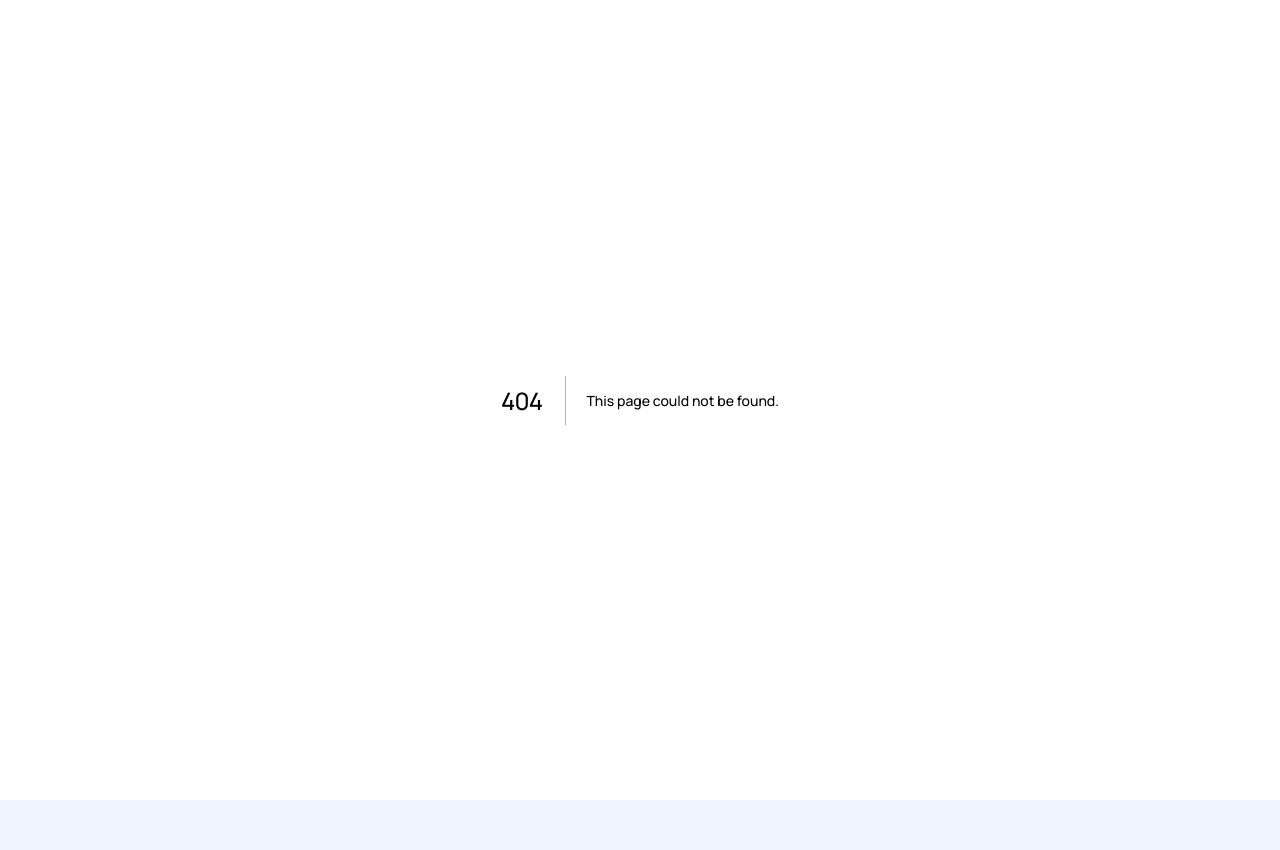
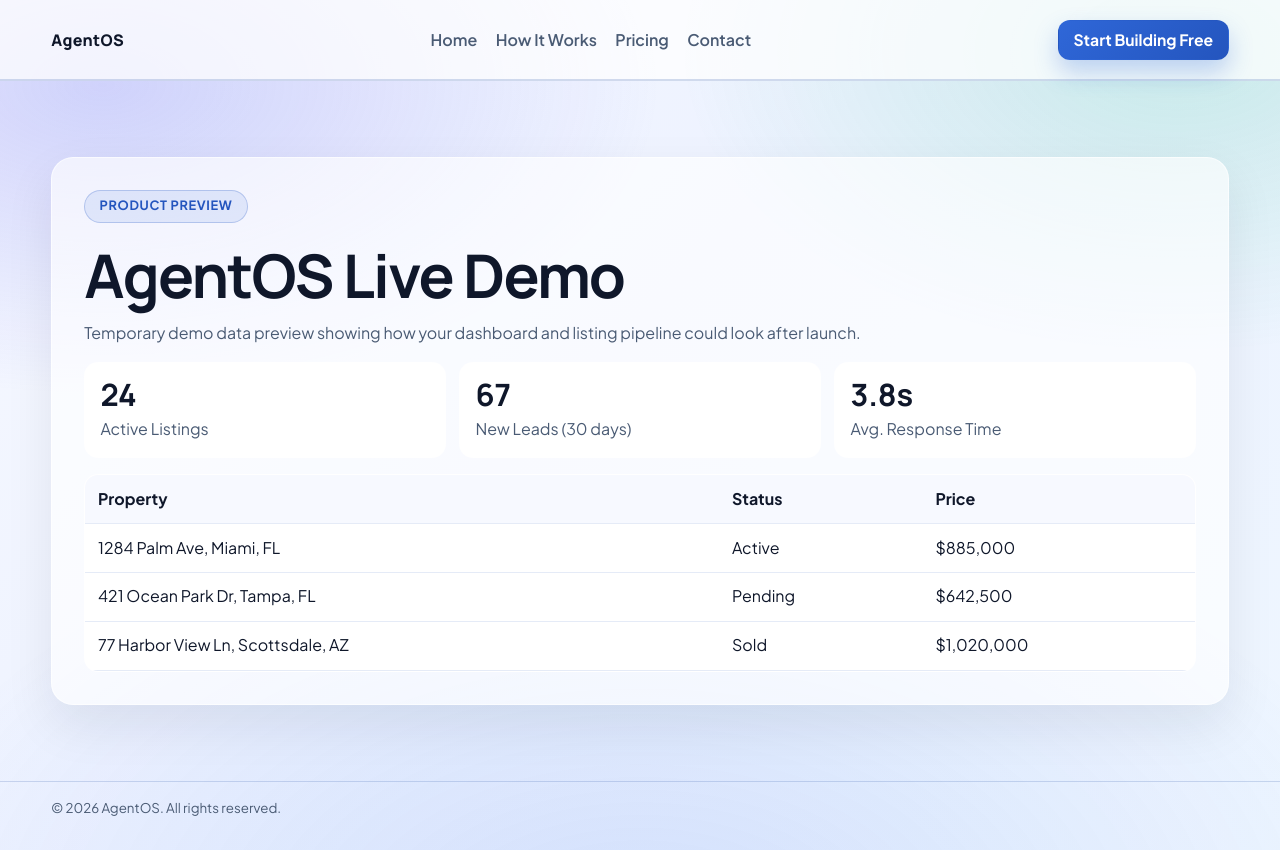
Before and after one commit to xSunnyyy/AgentOS, a Next.js app: page /live-demo in a window 1280 px wide. Before the commit this address had no page. Before the commit the page ends 800 px from the top, so only its background shows below. Built offline with nearby package versions, Linux system fonts and the light colour scheme.

Commit message:
Match homepage contact fields and add live demo page

```diff
--- a/pages/contact.js
+++ b/pages/contact.js
@@ -100,9 +100,6 @@ export default function ContactPage() {
                 <label htmlFor="email">Email</label>
                 <input id="email" name="email" type="email" autoComplete="email" required />
 
-                <label htmlFor="brokerage-name">Brokerage Name</label>
-                <input id="brokerage-name" name="brokerage-name" type="text" autoComplete="organization" />
-
                 <label htmlFor="website">Website (if existing)</label>
                 <input id="website" name="website" type="url" placeholder="https://" />
 
--- a/pages/index.js
+++ b/pages/index.js
@@ -134,7 +134,7 @@ export default function HomePage() {
                 <a className="btn btn-primary btn-lg" href="/contact">
                   Start Building Free
                 </a>
-                <a className="btn btn-secondary btn-lg" href="/how-it-works">
+                <a className="btn btn-secondary btn-lg" href="/live-demo">
                   View Live Demo
                 </a>
               </div>
@@ -199,9 +199,6 @@ export default function HomePage() {
               <label htmlFor="home-email">Email</label>
               <input id="home-email" name="email" type="email" autoComplete="email" required />
 
-              <label htmlFor="home-brokerage-name">Brokerage Name</label>
-              <input id="home-brokerage-name" name="brokerage-name" type="text" autoComplete="organization" />
-
               <label htmlFor="home-website">Website (if existing)</label>
               <input id="home-website" name="website" type="url" placeholder="https://" />
 
--- /dev/null
+++ b/pages/live-demo.js
@@ -0,0 +1,108 @@
+import Head from 'next/head';
+
+const demoListings = [
+  { address: '1284 Palm Ave, Miami, FL', status: 'Active', price: '$885,000' },
+  { address: '421 Ocean Park Dr, Tampa, FL', status: 'Pending', price: '$642,500' },
+  { address: '77 Harbor View Ln, Scottsdale, AZ', status: 'Sold', price: '$1,020,000' },
+];
+
+export default function LiveDemoPage() {
+  return (
+    <>
+      <Head>
+        <title>Live Demo | AgentOS</title>
+        <meta
+          name="description"
+          content="Preview a live example of an AgentOS real estate website dashboard with listings, lead capture, and performance snapshots."
+        />
+      </Head>
+
+      <a className="skip-link" href="#main-content">
+        Skip to content
+      </a>
+
+      <div className="pricing-layout">
+        <header className="site-header">
+          <div className="container nav-wrap">
+            <a className="brand" href="/" aria-label="Homepage">
+              AgentOS
+            </a>
+
+            <nav className="main-nav" aria-label="Primary">
+              <a href="/">Home</a>
+              <details className="nav-dropdown">
+                <summary>How It Works</summary>
+                <div className="nav-dropdown-menu" role="menu" aria-label="How It Works links">
+                  <a href="/how-it-works#how-title" role="menuitem">The Works & FAQs</a>
+                  <a href="/rank-real-estate-website-on-google" role="menuitem">Website Ranking Rules</a>
+                  <a href="/seo-for-realtors" role="menuitem">SEO For Realtors</a>
+                  <a href="/best-real-estate-website-platform" role="menuitem">Real Estate Website Platform</a>
+                </div>
+              </details>
+              <a href="/pricing">Pricing</a>
+              <a href="/contact">Contact</a>
+            </nav>
+
+            <div className="nav-actions">
+              <a className="btn btn-primary" href="/pricing">
+                Start Building Free
+              </a>
+            </div>
+          </div>
+        </header>
+
+        <main id="main-content" className="live-demo-page">
+          <section className="live-demo-shell container" aria-labelledby="live-demo-title">
+            <p className="hero-chip">Product Preview</p>
+            <h1 id="live-demo-title">AgentOS Live Demo</h1>
+            <p className="section-intro">
+              Temporary demo data preview showing how your dashboard and listing pipeline could look after launch.
+            </p>
+
+            <div className="demo-stats">
+              <article className="demo-stat-card">
+                <h2>24</h2>
+                <p>Active Listings</p>
+              </article>
+              <article className="demo-stat-card">
+                <h2>67</h2>
+                <p>New Leads (30 days)</p>
+              </article>
+              <article className="demo-stat-card">
+                <h2>3.8s</h2>
+                <p>Avg. Response Time</p>
+              </article>
+            </div>
+
+            <div className="demo-table-wrap" role="region" aria-label="Recent listing activity">
+              <table className="demo-table">
+                <thead>
+                  <tr>
+                    <th>Property</th>
+                    <th>Status</th>
+                    <th>Price</th>
+                  </tr>
+                </thead>
+                <tbody>
+                  {demoListings.map((row) => (
+                    <tr key={row.address}>
+                      <td>{row.address}</td>
+                      <td>{row.status}</td>
+                      <td>{row.price}</td>
+                    </tr>
+                  ))}
+                </tbody>
+              </table>
+            </div>
+          </section>
+        </main>
+
+        <footer className="site-footer">
+          <div className="container footer-wrap">
+            <small>© {new Date().getFullYear()} AgentOS. All rights reserved.</small>
+          </div>
+        </footer>
+      </div>
+    </>
+  );
+}
--- a/styles/globals.css
+++ b/styles/globals.css
@@ -1117,3 +1117,73 @@ textarea {
     max-width: none;
   }
 }
+
+.live-demo-page {
+  padding: clamp(42px, 6vw, 76px) 0;
+}
+
+.live-demo-shell {
+  border: 1px solid var(--border);
+  border-radius: 22px;
+  background: color-mix(in oklab, var(--surface) 86%, transparent);
+  box-shadow: var(--shadow-soft);
+  padding: clamp(1rem, 2.5vw, 2rem);
+}
+
+.live-demo-shell h1 {
+  margin: 0.25rem 0 0.65rem;
+}
+
+.demo-stats {
+  display: grid;
+  grid-template-columns: repeat(3, minmax(0, 1fr));
+  gap: 0.85rem;
+  margin-top: 1rem;
+}
+
+.demo-stat-card {
+  border: 1px solid var(--border);
+  border-radius: 14px;
+  background: #fff;
+  padding: 0.95rem;
+}
+
+.demo-stat-card h2 {
+  margin: 0;
+  font-size: clamp(1.45rem, 2.4vw, 2rem);
+}
+
+.demo-stat-card p {
+  margin: 0.35rem 0 0;
+  color: var(--muted);
+}
+
+.demo-table-wrap {
+  margin-top: 1rem;
+  border: 1px solid var(--border);
+  border-radius: 14px;
+  overflow: auto;
+  background: #fff;
+}
+
+.demo-table {
+  width: 100%;
+  border-collapse: collapse;
+}
+
+.demo-table th,
+.demo-table td {
+  text-align: left;
+  padding: 0.72rem 0.8rem;
+  border-bottom: 1px solid #e5ebf7;
+}
+
+.demo-table th {
+  background: #f7f9ff;
+}
+
+@media (max-width: 900px) {
+  .demo-stats {
+    grid-template-columns: 1fr;
+  }
+}
```
